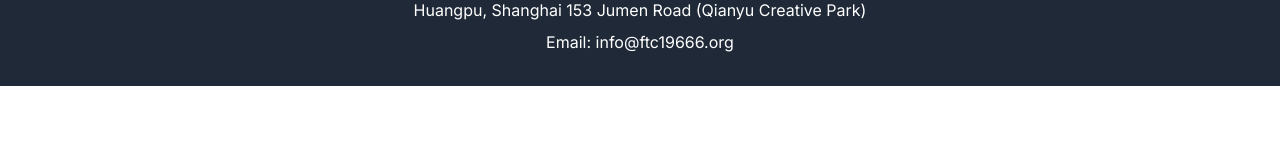
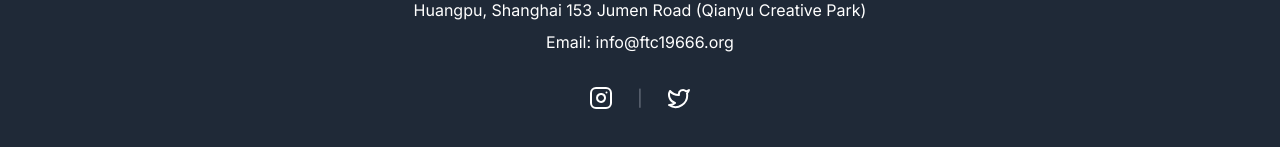
Before and after one commit to Tomywang999/ftc19666-website, a Next.js app: page / in a window 1280 px wide. Shown: the part 1458-1605 px from the top of the page. Before the commit the page ends 1544 px from the top, so only its background shows below. Built offline with nearby package versions, Linux system fonts and the light colour scheme.

Commit message:
refactor: update footer links and styles for social media

```diff
--- a/components/layout/Footer.tsx
+++ b/components/layout/Footer.tsx
@@ -1,5 +1,5 @@
 import Link from 'next/link'
-import { Instagram, Youtube, Github, DiscIcon } from 'lucide-react'
+import { Instagram, Github, DiscIcon, Twitter } from 'lucide-react'
 
 export function Footer() {
   return (
@@ -12,39 +12,57 @@ export function Footer() {
           <p>Email: info@ftc19666.org</p>
         </div>
 
-        {/* <div className="flex items-center justify-center gap-4 mt-4">
+        <div className="flex items-center justify-center gap-4 mt-6">
           <Link
-            href="https://instagram.com"
-            className="hover:text-gray-300 transition-colors"
+            href="https://www.instagram.com/ftc19666/"
+            className="hover:text-gray-300 transition-colors p-2 hover:bg-white/10 rounded-full"
             target="_blank"
+            rel="noopener noreferrer"
+            aria-label="Follow us on Instagram"
           >
             <Instagram className="h-6 w-6" />
           </Link>
-          <span>|</span>
+          <span className="text-gray-500">|</span>
+          <Link
+            href="https://x.com/ftc19666"
+            className="hover:text-gray-300 transition-colors p-2 hover:bg-white/10 rounded-full"
+            target="_blank"
+            rel="noopener noreferrer"
+            aria-label="Follow us on X (Twitter)"
+          >
+            <Twitter className="h-6 w-6" />
+          </Link>
+          {/* <span className="text-gray-500">|</span>
           <Link
             href="https://youtube.com"
-            className="hover:text-gray-300 transition-colors"
+            className="hover:text-gray-300 transition-colors p-2 hover:bg-white/10 rounded-full"
             target="_blank"
+            rel="noopener noreferrer"
+            aria-label="Subscribe to our YouTube channel"
           >
             <Youtube className="h-6 w-6" />
           </Link>
-          <span>|</span>
+          <span className="text-gray-500">|</span>
           <Link
             href="https://discord.com"
-            className="hover:text-gray-300 transition-colors"
+            className="hover:text-gray-300 transition-colors p-2 hover:bg-white/10 rounded-full"
             target="_blank"
+            rel="noopener noreferrer"
+            aria-label="Join our Discord server"
           >
             <DiscIcon className="h-6 w-6" />
           </Link>
-          <span>|</span>
+          <span className="text-gray-500">|</span>
           <Link
             href="https://github.com"
-            className="hover:text-gray-300 transition-colors"
+            className="hover:text-gray-300 transition-colors p-2 hover:bg-white/10 rounded-full"
             target="_blank"
+            rel="noopener noreferrer"
+            aria-label="View our GitHub repositories"
           >
             <Github className="h-6 w-6" />
-          </Link>
-        </div> */}
+          </Link> */}
+        </div>
       </div>
     </footer>
   )
```
